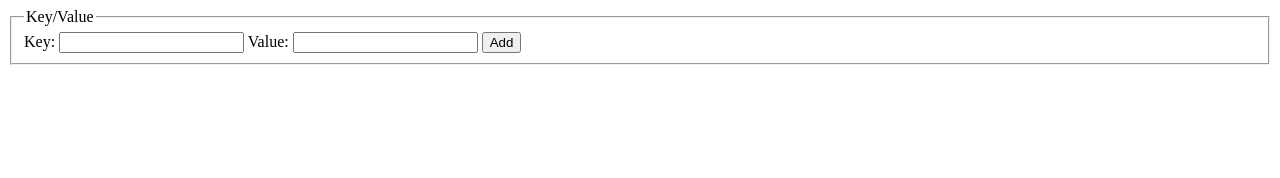
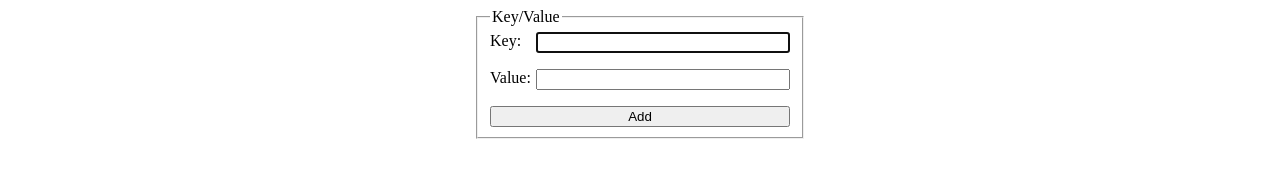
Before and after one commit to faelpaes/dm122-WebStorage, a plain HTML site: page localstorage/index.html in a window 1280 px wide. Drawn offline with Linux system fonts and the light colour scheme.

Commit message:
chore: basec css

```diff
--- a/localstorage/index.html
+++ b/localstorage/index.html
@@ -5,19 +5,37 @@
     <meta http-equiv="X-UA-Compatible" content="IE=edge">
     <meta name="viewport" content="width=device-width, initial-scale=1.0">
     <title>HTML5 LocalStorage API</title>
+    <style type="text/css">
+      .form-fieldset {
+        max-width: 300px;
+        margin: 0 auto;
+      }
+      .form-content {
+        display: flex;
+        flex-direction: column;
+        gap: 1rem;
+      }
+      .form-content label {
+        display: grid;
+        grid-template-columns: 30px 1fr;
+        gap: 1rem;
+      }
+    </style>
 </head>
 <body>
-  <fieldset>
+  <fieldset class="form-fieldset">
     <legend>Key/Value</legend>
+    <div class="form-content">
       <label>
-      Key:
-      <input type="text" name="key" />
+        <span>Key:</span>
+        <input type="text" name="key" autofocus />
       </label>
       <label>
-      Value:
+        <span>Value:</span>
         <input type="text" name="value" />
       </label>
       <button>Add</button>
+    </div>
   </fieldset>
 </body>
 </html>
```
Lines whose indentation alone changed are shown as unchanged.
